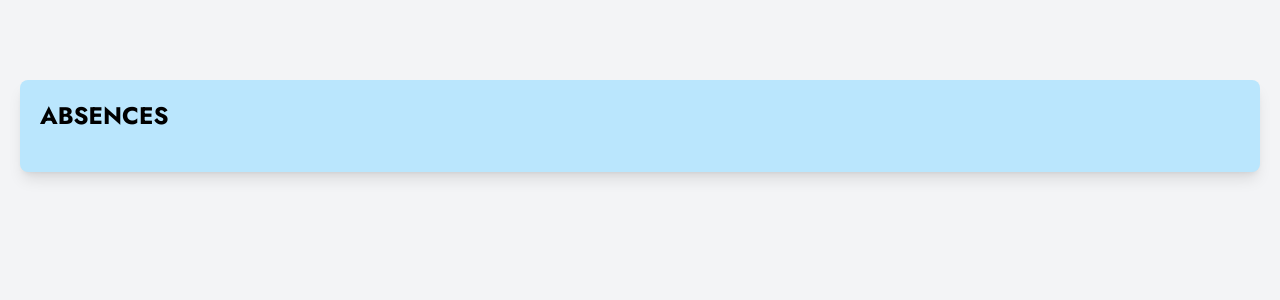
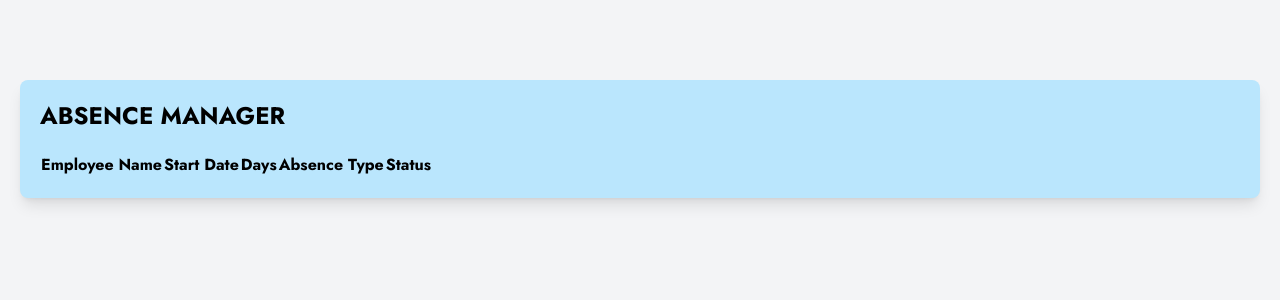
Before and after one commit to Jenovic/project-absence-hr, a React (Create React App) app in the folder my-app/: page / in a window 1280 px wide. Shown: the top 300 px of the page. Built offline with nearby package versions, Linux system fonts and the light colour scheme.

Commit message:
WIP: Test rendering a list of absences
Assuming this will be dispalyed in a table. We can start shaping up up our AbsenceList component. Also add the necessary types

```diff
--- a/my-app/src/App.tsx
+++ b/my-app/src/App.tsx
@@ -8,7 +8,7 @@ function App() {
       <div className='mx-auto max-w-8xl px-5 overflow-hidden lg:overflow-visible'>
         <div className='grid lg:grid-cols-12 gap-6 my-20 rounded-lg shadow-lg p-5 bg-sky-200'>
           <div className='col-span-12'>
-            <h1 className='text-base md:text-2xl font-bold mb-5 uppercase'>Absences</h1>
+            <h1 className='text-base md:text-2xl font-bold mb-5 uppercase'>Absence Manager</h1>
             <AbsenceList />
           </div>
         </div>
--- a/my-app/src/components/AbsenceList/AbsenceList.tsx
+++ b/my-app/src/components/AbsenceList/AbsenceList.tsx
@@ -1,8 +1,34 @@
-import React from 'react'
+import React from 'react';
+import { Absence } from '../../types';
 
-const AbsenceList = () => {
+export interface AbsenceListProps {
+  data?: Absence[];
+}
+
+const AbsenceList: React.FC<AbsenceListProps> = ({ data }) => {
   return (
-    <div data-testid="absence-list" />
+    <table data-testid="absence-list">
+      <thead>
+      <tr>
+        <th>Employee Name</th>
+        <th>Start Date</th>
+        <th>Days</th>
+        <th>Absence Type</th>
+        <th>Status</th>
+      </tr>
+      </thead>
+      <tbody>
+      {data?.map((absence) => (
+        <tr key={absence.id} data-testid="option">
+        <td>{absence.employee.firstName} {absence.employee.lastName}</td>
+        <td>{absence.startDate}</td>
+        <td>{absence.days}</td>
+        <td>{absence.absenceType}</td>
+        <td>{absence.approved ? 'Approved' : 'Not Approved'}</td>
+        </tr>
+      ))}
+      </tbody>
+    </table>
   )
 }
 
--- /dev/null
+++ b/my-app/src/types/index.ts
@@ -0,0 +1,12 @@
+export interface Absence {
+  id: number;
+  startDate: string;
+  days: number;
+  absenceType: string;
+  employee: {
+    firstName: string;
+    lastName: string;
+    id: string;
+  };
+  approved: boolean;
+}
```
Also changed, not shown: 1 other file (tests, documents, lock files or other folders).
